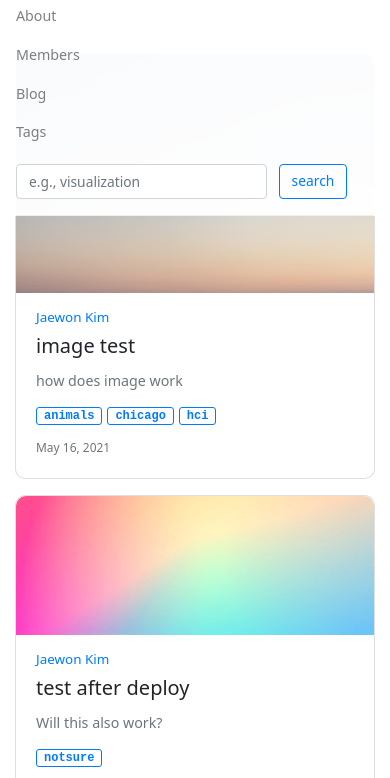
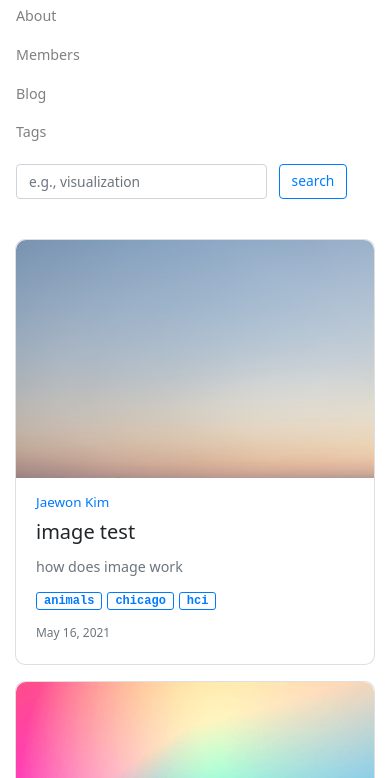
Before and after one commit to jyoonsong/dobbies, a Gatsby site: page /blog in a window 390 px wide. Both pictures are taken after a click on the button 346 px from the left and 40 px from the top of the page. Shown: the part 51-829 px from the top of the page. Built offline with nearby package versions, Linux system fonts and the light colour scheme; Gatsby itself is replaced by a stand-in of ours.

Commit message:
change navbar

```diff
--- a/src/components/Navigation.js
+++ b/src/components/Navigation.js
@@ -22,7 +22,7 @@
                         <Link className="nav-link" to="/tags">Tags</Link>
                     </Nav>
 
-                    <Form inline className="pb-3 pb-lg-0">
+                    <Form inline className="pb-2 pb-lg-0">
                         <FormControl type="text" placeholder="e.g., visualization" className="mr-sm-2" />
                         <Button variant="outline-primary" onClick={() => alert("준비중")}>search</Button>
                     </Form>
--- a/src/styles/custom.scss
+++ b/src/styles/custom.scss
@@ -4,7 +4,6 @@
     background-color: rgba(255, 255, 255, 0.96);
     z-index: 999;
     .navbar {
-        height: 80px;
         .navbar-brand, .navbar-nav {
             font-size: 95%;
         }
@@ -16,13 +15,8 @@
 
 @media (max-width: 990px) {
     .navbar {
-        .container {
-            background-color: rgba(255, 255, 255, 0.96);
-            // box-shadow: 0 2px 8px rgb(0 0 0 / 8%);
-        }
         .form-inline {
             margin-top: .75rem;
-            border-bottom: 1px solid #efefef;
             .form-control {
                 width: 70%;
                 margin-right: .75rem;
```
